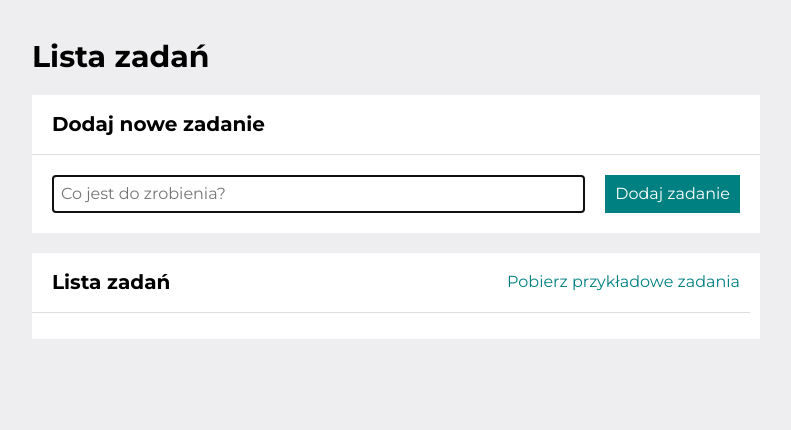
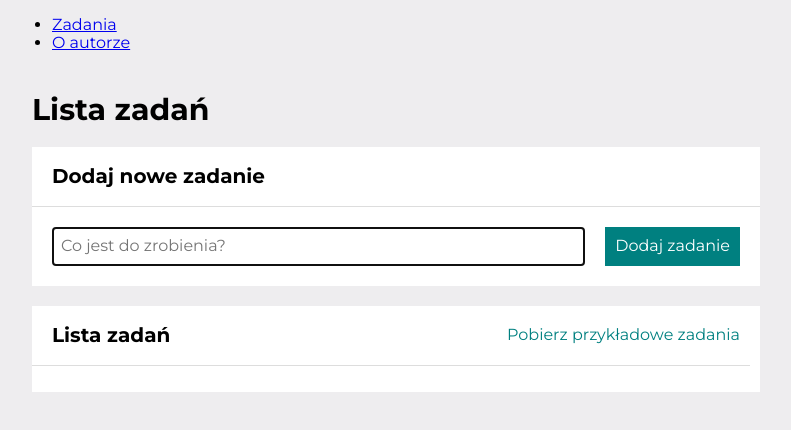
Before and after one commit to Karyna99/to-do-list-react, a React (Create React App) app: page /#/zadania in a window 1280 px wide. Shown: the top 430 px of the page, without its empty margins (244-1035 px from the left). Built offline with nearby package versions, Linux system fonts and the light colour scheme.

Commit message:
added author page&task page with react router

```diff
--- a/package.json
+++ b/package.json
@@ -12,6 +12,7 @@
     "react": "^17.0.0",
     "react-dom": "^17.0.0",
     "react-redux": "^8.0.2",
+    "react-router-dom": "^5.3.3",
     "react-scripts": "5.0.0",
     "redux": "^4.2.0",
     "redux-saga": "^1.1.3",
--- a/src/App.js
+++ b/src/App.js
@@ -1,6 +1,36 @@
 import React from "react";
-import Tasks from "./features/tasks/Tasks";
+import { HashRouter, NavLink, Route, Switch, Redirect } from "react-router-dom";
+import AuthorPage from "./features/author/AuthorPage";
+import TasksPage from "./features/tasks/TasksPage/index.js";
+import TaskPage from "./features/tasks/TaskPage/index.js";
 
-const App = () => <Tasks/>
+const App = () => (
+    <HashRouter>
+        <nav>
+            <ul>
+                <li>
+                    <NavLink activeClassName="active" to="/zadania">Zadania</NavLink>
+                </li>
+                <li>
+                    <NavLink activeClassName="active" to="/autor">O autorze</NavLink>
+                </li>
+            </ul>
+        </nav>
+        <Switch>
+            <Route path="/zadania/:id">
+                <TaskPage />
+            </Route>
+            <Route path="/zadania">
+                <TasksPage />
+            </Route>
+            <Route path="/autor">
+                <AuthorPage />
+            </Route>
+            <Route path="/">
+                <Redirect to="/zadania" />
+            </Route>
+        </Switch>
+    </HashRouter>
+);
 
 export default App;
--- /dev/null
+++ b/src/features/author/AuthorPage.js
@@ -0,0 +1,25 @@
+import Container from "../../common/Container"
+import Header from "../../common/Header";
+import Section from "../../common/Section";
+import { ThemeProvider } from "styled-components";
+import { theme } from "../../styled";
+
+const Author = () => (
+    <ThemeProvider theme={theme}>
+        <Container>
+            <Header
+                title="O autorze" />
+            <Section
+                title="Karyna Kropiwnicka"
+                body={
+                    <p>
+                        Cześć! Nazywam się Karyna, mam 22 lata, jestem studentką wydziału architektury. Od 4 lat mieszkam w Krakowie, ale pochodzę z Białorusi. Obecnie zajmuję się dyplomem i oczywiście nauką
+                        na tym kursie😍
+                    </p>
+                }
+            />
+        </Container>
+    </ThemeProvider>
+);
+
+export default Author;
--- a/src/features/tasks/Buttons/index.js
+++ b/src/features/tasks/TasksPage/Buttons/index.js
@@ -1,7 +1,7 @@
-import { Button } from "../../../styled";
+import { Button } from "../../../../styled";
 import { ButtonsContainer } from "./styled";
 import { useSelector, useDispatch } from "react-redux"
-import { selectTasks, toggleHideDone, setAllDone, fetchExampleTasks } from "../tasksSlice";
+import { selectTasks, toggleHideDone, setAllDone, fetchExampleTasks } from "../../tasksSlice";
 
 const Buttons = () => {
     const { tasks, hideDone } = useSelector(selectTasks);
--- a/src/features/tasks/Form/index.js
+++ b/src/features/tasks/TasksPage/Form/index.js
@@ -1,9 +1,9 @@
 import { useRef, useState } from "react";
 import { StyledForm, Input } from "./styled";
-import { Button } from "../../../styled"
+import { Button } from "../../../../styled"
 import { nanoid } from "@reduxjs/toolkit";
 import { useDispatch } from "react-redux";
-import { addTask } from "../tasksSlice";
+import { addTask } from "../../tasksSlice";
 
 const Form = () => {
     const internalRef = useRef(null);
--- a/src/features/tasks/TaskList/index.js
+++ b/src/features/tasks/TasksPage/TaskList/index.js
@@ -1,6 +1,7 @@
 import { List, ListItem, TaskButton, Text } from "./styled";
 import { useSelector, useDispatch } from "react-redux";
-import { selectTasks, toggleTaskDone, removeTask } from "../tasksSlice";
+import { selectTasks, toggleTaskDone, removeTask } from "../../tasksSlice";
+import { Link } from "react-router-dom";
 
 const TaskList = () => {
     const { tasks, hideDone } = useSelector(selectTasks);
@@ -20,7 +21,7 @@ const TaskList = () => {
                         {task.done ? "✓" : " "}
                     </TaskButton>
                     <Text done={task.done}>
-                        {task.content}
+                        <Link to={`/zadania/${task.id}`}>{task.content}</Link>
                     </Text>
                     <TaskButton
                         remove
```
Also changed, not shown: src/features/tasks/TasksPage/index.js (renamed from src/features/tasks/Tasks.js, +9 -10 lines), src/features/tasks/TaskPage/index.js (added), src/features/tasks/TasksPage/Buttons/styled.js (renamed from src/features/tasks/Buttons/styled.js), src/features/tasks/TasksPage/Form/styled.js (renamed from src/features/tasks/Form/styled.js), src/features/tasks/TasksPage/TaskList/styled.js (renamed from src/features/tasks/TaskList/styled.js), 1 other file (tests, documents, lock files or other folders).
